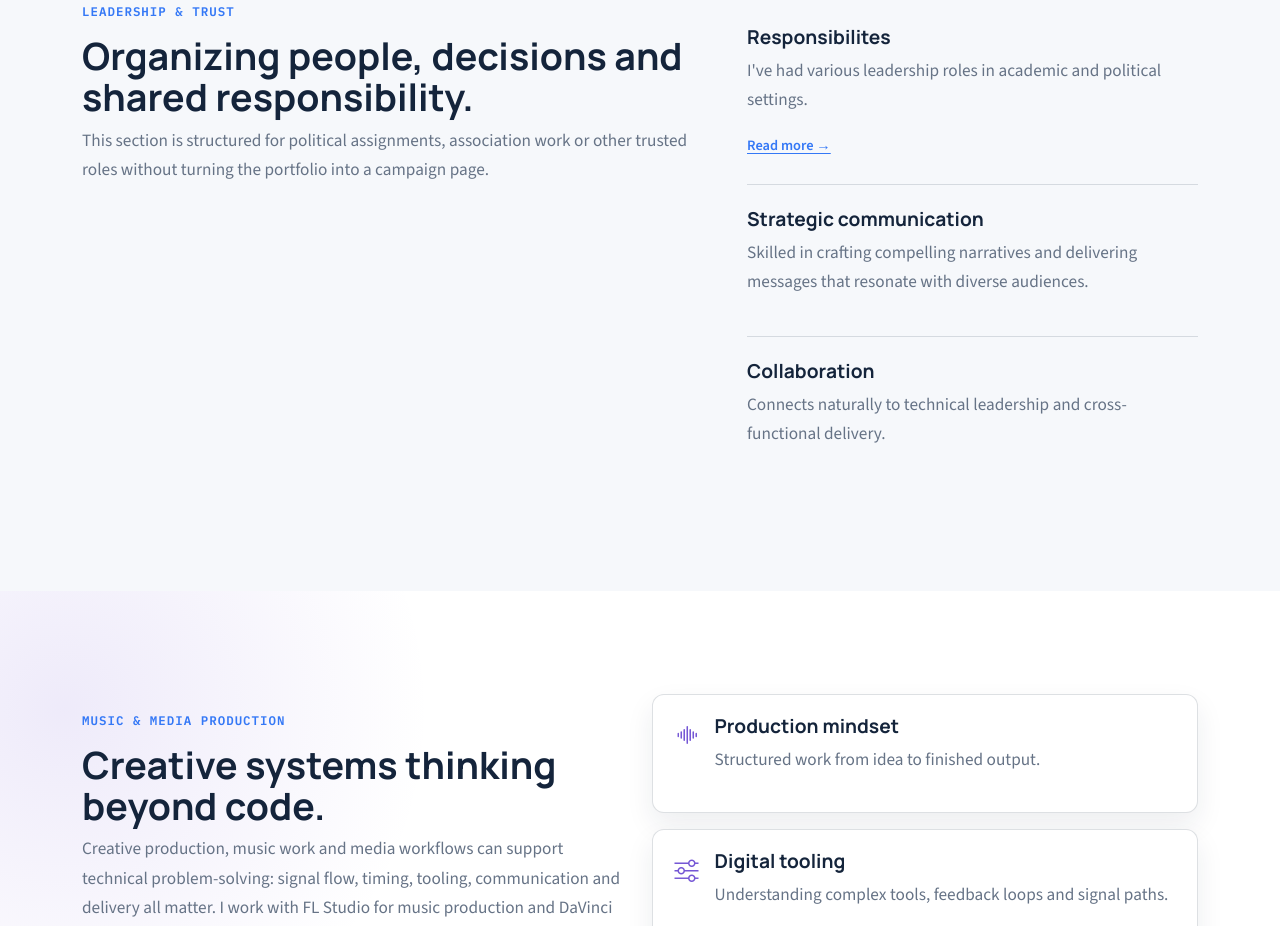
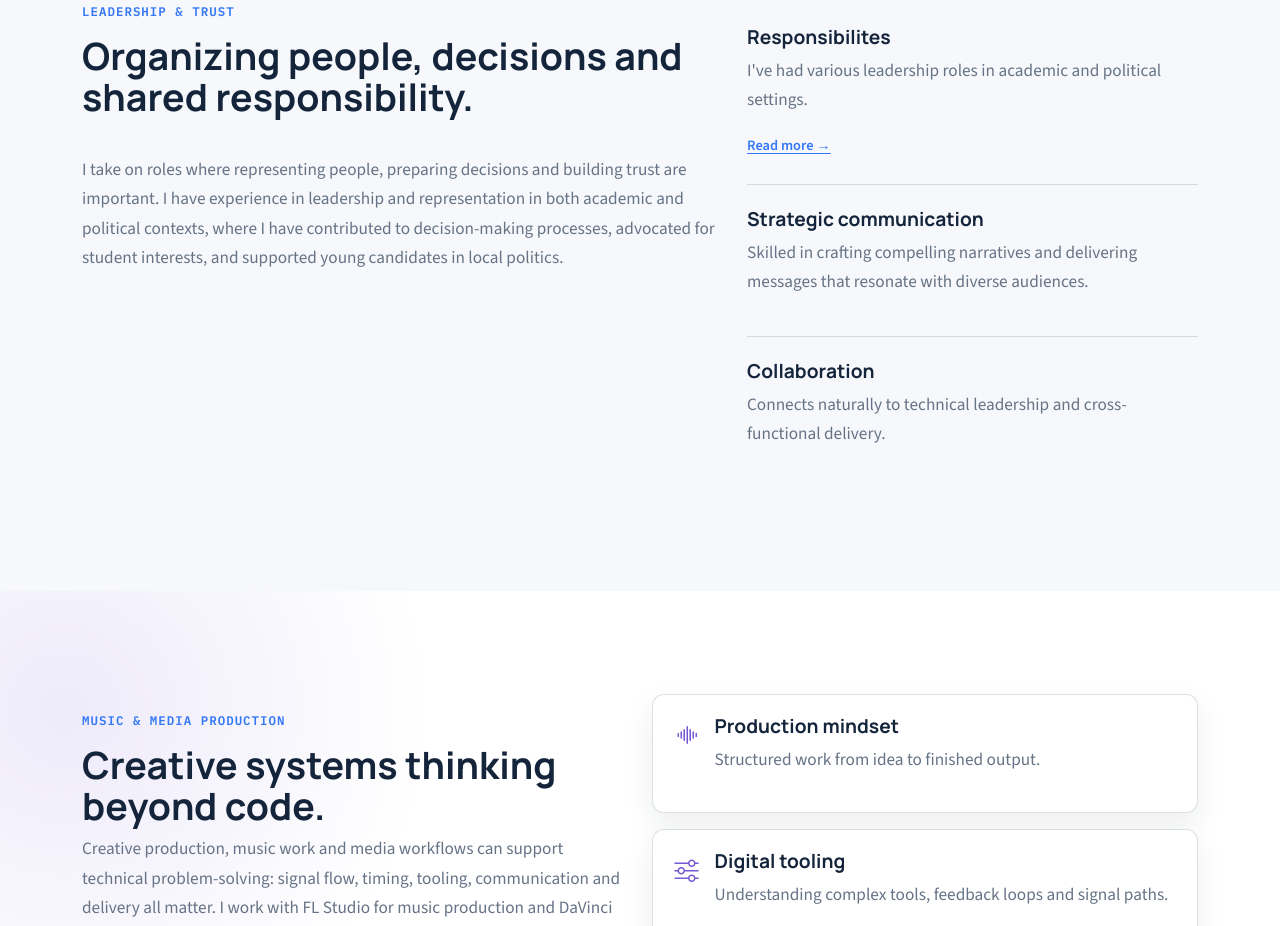
Before and after one commit to josil-hacks/johnsilvell.com, a website: page index.html in a window 1280 px wide. Shown: the part 5557-6483 px from the top of the page. Drawn offline with nearby package versions, Linux system fonts and the light colour scheme.

Commit message:
WIP: Leadership-section

```diff
--- a/index.html
+++ b/index.html
@@ -371,9 +371,9 @@
                      <div class="col-lg-7">
                         <p class="section-kicker">LEADERSHIP &amp; TRUST</p>
                         <h2>Organizing people, decisions and shared responsibility.</h2>
+                        <br>
                         <p class="section-intro">
-                            This section is structured for political assignments, association work or other trusted
-                            roles without turning the portfolio into a campaign page.
+                            I take on roles where representing people, preparing decisions and building trust are important. I have experience in leadership and representation in both academic and political contexts, where I have contributed to decision-making processes, advocated for student interests, and supported young candidates in local politics.
                         </p>
                     </div>
                     <div class="col-lg-5">
```
